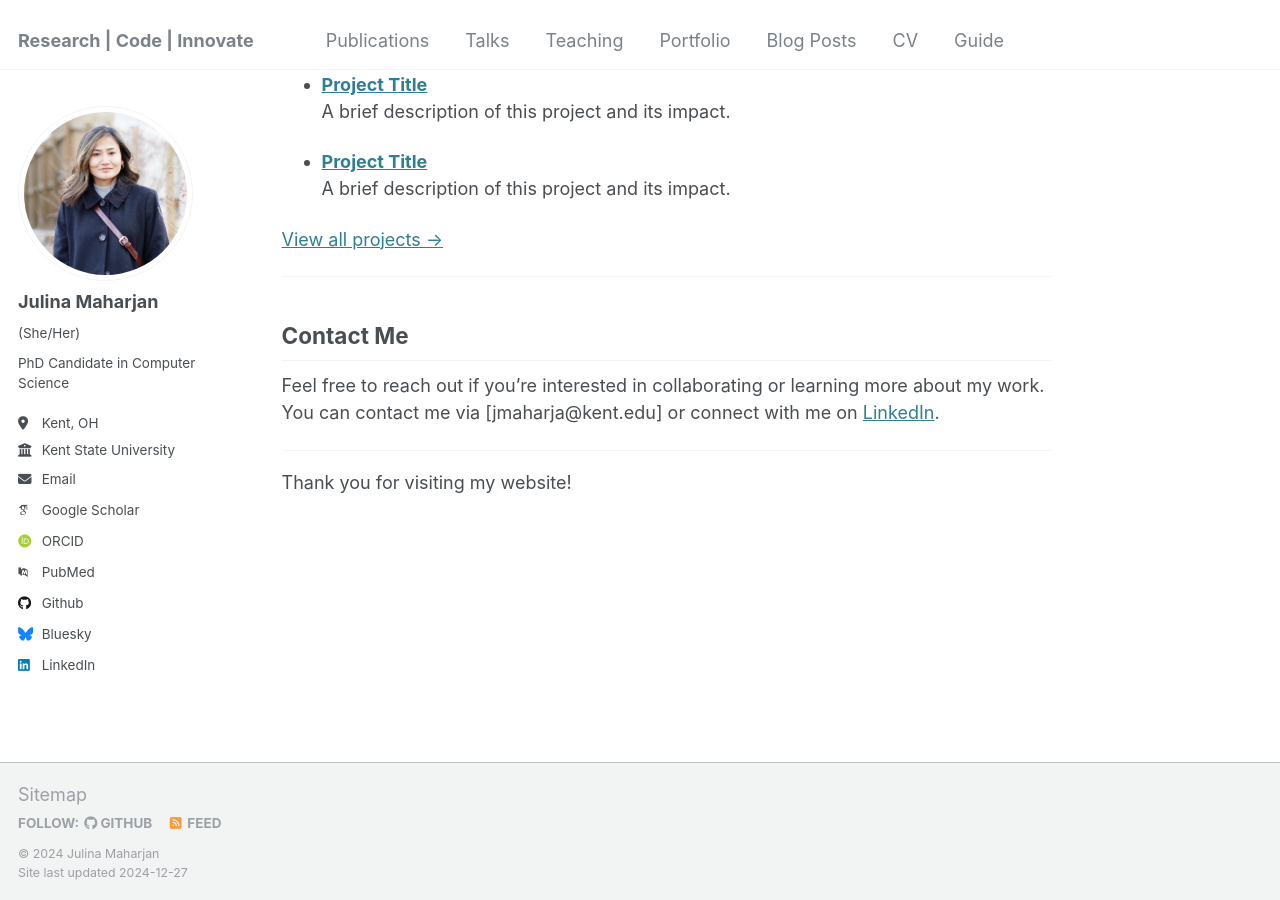
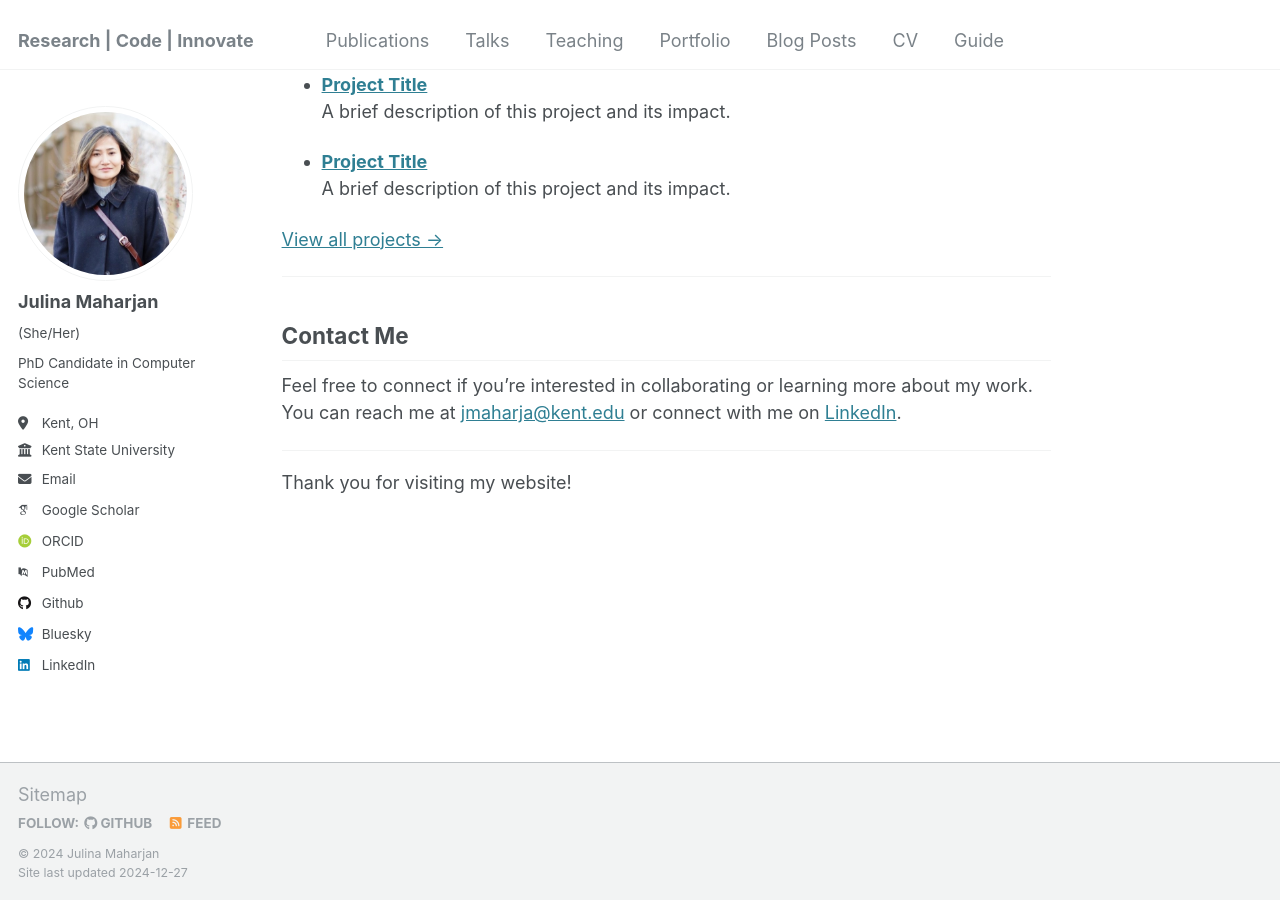
Before and after one commit to JulinaM/julinam.github.io, a Jekyll site: the page built from _pages/about.md, in a window 1280 px wide and 900 px high, scrolled down 1353 px. Built offline with Jekyll 4.4.1, drawn with Linux system fonts in a browser that asks for light colours; some web fonts are replaced.

Commit message:
chore: updated title, bio and about content

```diff
--- a/_pages/about.md
+++ b/_pages/about.md
@@ -52,7 +52,8 @@ When I'm not researching, you'll often find me reconnecting with nature or stayi
 ---
 
 ## Contact Me
-Feel free to reach out if you’re interested in collaborating or learning more about my work. You can contact me via [jmaharja@kent.edu] or connect with me on [LinkedIn](https://www.linkedin.com/in/julinamaharjan/).
+Feel free to connect if you’re interested in collaborating or learning more about my work. You can reach me at [jmaharja@kent.edu](mailto:jmaharja@kent.edu) or connect with me on [LinkedIn](https://www.linkedin.com/in/julinamaharjan/).
+
 
 ---
 
```
